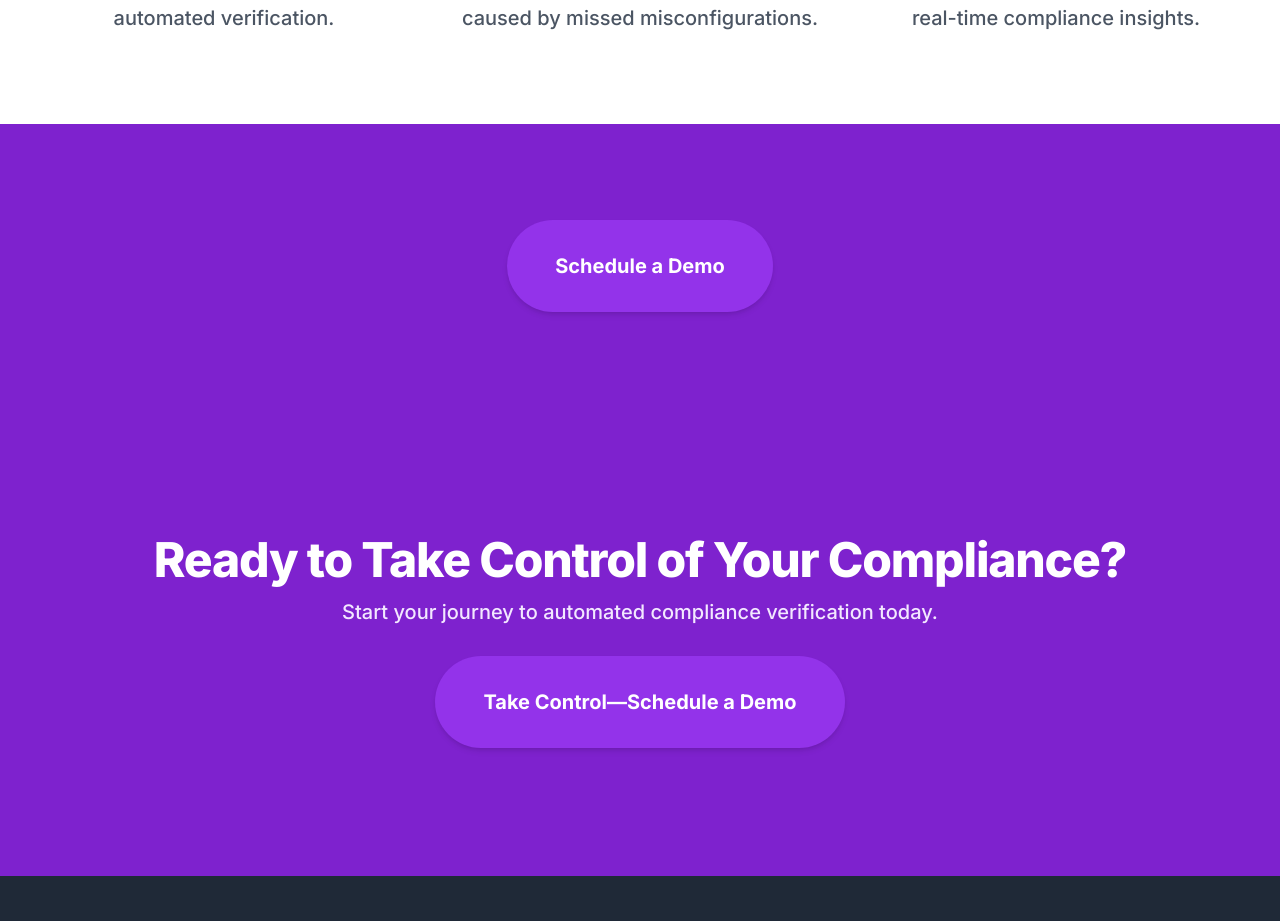
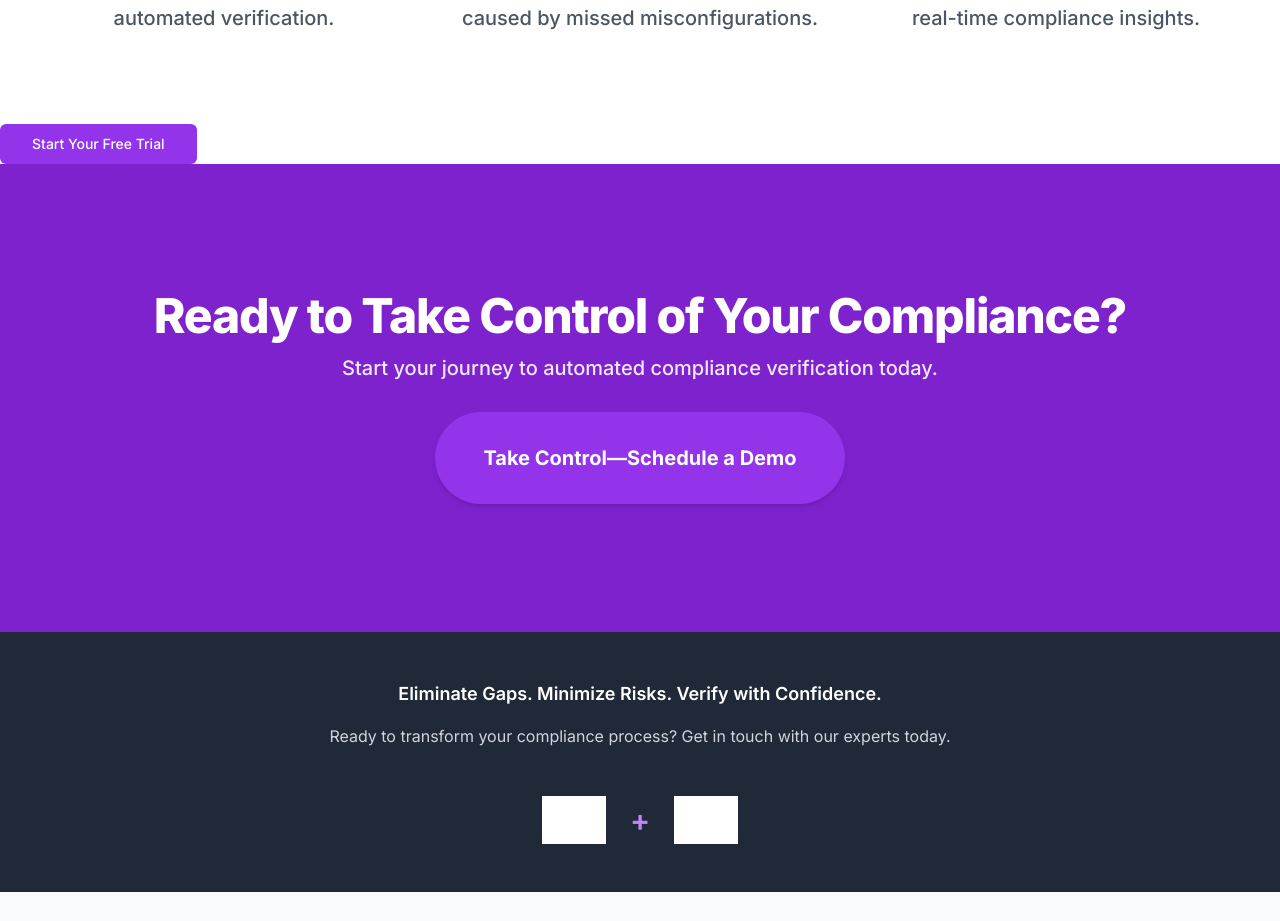
Before and after one commit to Kingyoyo76/dtg-secberus-new, a Next.js app: page / in a window 1280 px wide. Shown: the part 3100-4021 px from the top of the page. Built offline with nearby package versions, Linux system fonts and the light colour scheme; grey boxes are pictures that could not be loaded.

Commit message:
Add interactive FAQ items and CTA buttons to improve user experience

```diff
--- a/app/faq/page.tsx
+++ b/app/faq/page.tsx
@@ -7,6 +7,8 @@ import { useCTAForm } from '@/contexts/cta-form-context'
 import Link from 'next/link'
 import { Header } from '@/components/header'
 import SearchParamsWrapper from '@/components/search-params-wrapper';
+import { InteractiveFAQItem } from '@/components/interactive-faq-item';
+import { InteractiveCTAButton } from '@/components/interactive-cta-button';
 
 interface FAQItem {
   question: string
@@ -48,31 +50,6 @@ const faqs: FAQItem[] = [
   }
 ]
 
-function FAQItem({ question, answer }: FAQItem) {
-  const [isOpen, setIsOpen] = useState(false)
-
-  return (
-    <div className="border-b border-gray-200">
-      <button
-        className="flex justify-between items-center w-full py-4 text-left"
-        onClick={() => setIsOpen(!isOpen)}
-      >
-        <span className="text-lg font-medium text-gray-900">{question}</span>
-        {isOpen ? (
-          <ChevronUp className="h-5 w-5 text-purple-600" />
-        ) : (
-          <ChevronDown className="h-5 w-5 text-purple-600" />
-        )}
-      </button>
-      {isOpen && (
-        <div className="pb-4">
-          <p className="text-gray-600">{answer}</p>
-        </div>
-      )}
-    </div>
-  )
-}
-
 export default function FAQ() {
   const { openHubspotForm, openHubspotMeeting } = useCTAForm()
 
@@ -105,7 +82,7 @@ export default function FAQ() {
             <div className="bg-white rounded-lg shadow-sm">
               <div className="divide-y divide-gray-200">
                 {faqs.map((faq, index) => (
-                  <FAQItem key={index} {...faq} />
+                  <InteractiveFAQItem key={index} {...faq} />
                 ))}
               </div>
             </div>
@@ -116,18 +93,18 @@ export default function FAQ() {
                 Ready to get started with Secberus?
               </h2>
               <div className="flex flex-col sm:flex-row justify-center gap-4">
-                <Button
+                <InteractiveCTAButton
                   onClick={() => openHubspotForm()}
                   className="bg-purple-600 hover:bg-purple-700 text-white px-8 py-2"
                 >
                   Start Free Trial
-                </Button>
-                <Button
+                </InteractiveCTAButton>
+                <InteractiveCTAButton
                   onClick={() => openHubspotMeeting()}
                   className="bg-white border-2 border-purple-600 text-purple-600 hover:bg-purple-50 px-8 py-2"
                 >
                   Schedule a Demo
-                </Button>
+                </InteractiveCTAButton>
               </div>
             </div>
           </div>
--- a/app/page.tsx
+++ b/app/page.tsx
@@ -7,13 +7,13 @@ import { WhatYouGetSection } from '@/components/what-you-get-section'
 import { WhyWeStandOut } from '@/components/why-we-stand-out'
 import { HowItWorksSection } from '@/components/how-it-works-section'
 import { ResultsSection } from '@/components/results-section'
-import { CTASection } from '@/components/cta-section'
 import { TakeControlSection } from '@/components/take-control-section'
 import { BackToTop } from '@/components/back-to-top'
 import { Footer } from '@/components/footer'
 import { FAQSection } from '@/components/faq-section'
 import { InfoFooter } from '@/components/info-footer'
 import SearchParamsWrapper from '@/components/search-params-wrapper'
+import { InteractiveCTAButton } from '@/components/interactive-cta-button'
 
 export default function Home() {
   return (
@@ -27,7 +27,12 @@ export default function Home() {
           <WhyWeStandOut />
           <HowItWorksSection />
           <ResultsSection />
-          <CTASection />
+          <InteractiveCTAButton
+            onClick={() => {/* Your click handler */}}
+            className="bg-purple-600 hover:bg-purple-700 text-white px-8 py-2"
+          >
+            Start Your Free Trial
+          </InteractiveCTAButton>
           <TakeControlSection />
           <BackToTop />
           <Footer />
--- a/app/test/page.tsx
+++ b/app/test/page.tsx
@@ -1,13 +1,18 @@
 import SearchParamsWrapper from '@/components/search-params-wrapper';
+import { InteractiveCTAButton } from '@/components/interactive-cta-button';
 
 export default function TestPage() {
   return (
     <SearchParamsWrapper>
-      <SearchParamsWrapper>
-        <div className="min-h-screen flex items-center justify-center">
-          <h1 className="text-2xl">Test Page Working</h1>
-        </div>
-      </SearchParamsWrapper>
+      <div className="min-h-screen flex items-center justify-center">
+        <h1 className="text-2xl">Test Page Working</h1>
+        <InteractiveCTAButton
+          onClick={() => {/* Your click handler */}}
+          className="bg-purple-600 hover:bg-purple-700 text-white px-8 py-2"
+        >
+          Go to Home
+        </InteractiveCTAButton>
+      </div>
     </SearchParamsWrapper>
   );
 }
--- /dev/null
+++ b/components/interactive-cta-button.tsx
@@ -0,0 +1,17 @@
+'use client'
+
+import { Button } from '@/components/ui/button'
+
+interface CTAButtonProps {
+  onClick: () => void
+  className?: string
+  children: React.ReactNode
+}
+
+export function InteractiveCTAButton({ onClick, className, children }: CTAButtonProps) {
+  return (
+    <Button onClick={onClick} className={className}>
+      {children}
+    </Button>
+  )
+}
--- /dev/null
+++ b/components/interactive-faq-item.tsx
@@ -0,0 +1,34 @@
+'use client'
+
+import { useState } from 'react'
+import { ChevronDown, ChevronUp } from 'lucide-react'
+
+interface FAQItemProps {
+  question: string
+  answer: string
+}
+
+export function InteractiveFAQItem({ question, answer }: FAQItemProps) {
+  const [isOpen, setIsOpen] = useState(false)
+
+  return (
+    <div className="border-b border-gray-200">
+      <button
+        className="flex justify-between items-center w-full py-4 text-left"
+        onClick={() => setIsOpen(!isOpen)}
+      >
+        <span className="text-lg font-medium text-gray-900">{question}</span>
+        {isOpen ? (
+          <ChevronUp className="h-5 w-5 text-purple-600" />
+        ) : (
+          <ChevronDown className="h-5 w-5 text-purple-600" />
+        )}
+      </button>
+      {isOpen && (
+        <div className="pb-4">
+          <p className="text-gray-600">{answer}</p>
+        </div>
+      )}
+    </div>
+  )
+}
```
